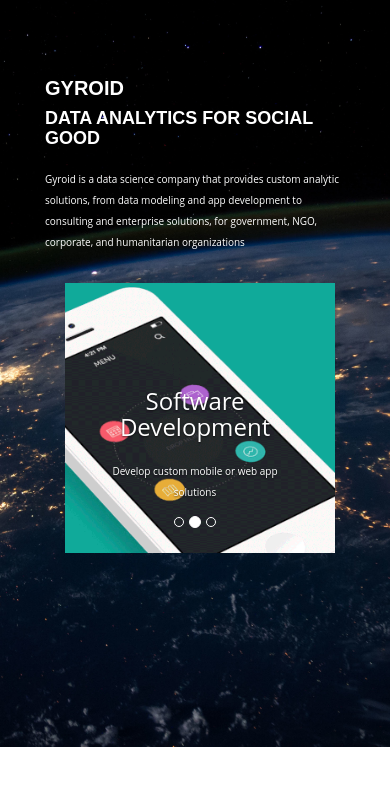
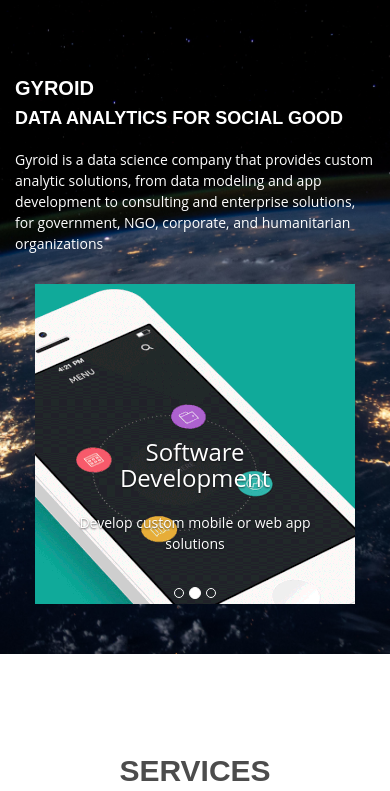
Before and after one commit to GyroidInc/website, a plain HTML site: page index.html in a window 390 px wide. Shown: the part 53-844 px from the top of the page. Drawn offline with nearby package versions, Linux system fonts and the light colour scheme.

Commit message:
Fix tablet/mobile versions

```diff
--- a/css/style.css
+++ b/css/style.css
@@ -81,8 +81,8 @@ p {
 /*HEADER*/
 
 .header {
-    height: 600px;
-    width: 100%;
+    height: auto;
+    width: auto;
     padding: 30px 0 30px;
     margin-top: 50px;
     background-image: url(../images/background.jpg);
@@ -117,23 +117,25 @@ p {
 
 @media(max-width:768px) {
     .header {
-        padding: 30px;
-        height: 750px;
+		padding: 30px 0 30px;
+        height: auto;
     }
+
     .header img {
-        width: 90%;
-        height: 300px;
-        margin: 20px 0 0 20px;
+        width: auto;
+        height: auto;
+		margin: 20px auto;
     }
+
     .header .btn {
-        font-size: 10px;
+        font-size: 12px;
         margin-left: 20px;
     }
     .header h1 {
         font-size: 20px;
     }
     .header p {
-        font-size: 10px;
+        font-size: 14px;
     }
 }
 
@@ -165,12 +167,6 @@ p {
     border-radius: 50%;
     background-color: #6699cc;
     color: #fff;
-}
-
-@media(max-width:768px) {
-    .services {
-        padding: 30px;
-    }
 }
 
 
@@ -219,15 +215,6 @@ p {
     margin-top: 10px;
 }
 
-@media(max-width:768px) {
-    .pricing {
-        padding: 30px;
-    }
-    .packages {
-        width: 80%;
-        margin-left: 25px;
-    }
-}
 
 
 /*TEAM*/
--- a/index.html
+++ b/index.html
@@ -4,7 +4,7 @@
 <head>
     <meta charset="utf-8">
     <meta http-equiv="X-UA-Compatible" content="IE=edge">
-    <meta name="viewport" content="width=device-width, initial-scale=1">
+    <meta name="viewport" content="width=device-width, initial-scale=1 user-scalable=no">
     <!-- The above 3 meta tags *must* come first in the head; any other head content must come *after* these tags -->
     <title>Gyroid, Inc.</title>
     <link rel="shortcut icon" href="images/gyroid_icon.ico" />
@@ -63,14 +63,14 @@
             <div class="row">
 
                 <!-- Main description -->
-                <div class="col-lg-6 col-md-6 wow bounceInLeft">
+                <div class="col-lg-6 col-md-6 col-sm-6 wow bounceInLeft">
                     <h1>Gyroid</h1>
                     <h4>Data Analytics for Social Good</h4>
                     <p>Gyroid is a data science company that provides custom analytic solutions, from data modeling and app development to consulting and enterprise solutions, for government, NGO, corporate, and humanitarian organizations</p>
                 </div>
 
                 <!-- Carousel of .gif images -->
-                <div class="col-lg-6 col-md-6 wow bounceInRight">
+                <div class="col-lg-6 col-md-6 col-sm-6 wow bounceInRight">
                     <div id="myCarousel" class="carousel slide" data-ride="carousel">
                         <ol class="carousel-indicators">
                             <li data-target="#myCarousel" data-slide-to="0" class="active"></li>
```
